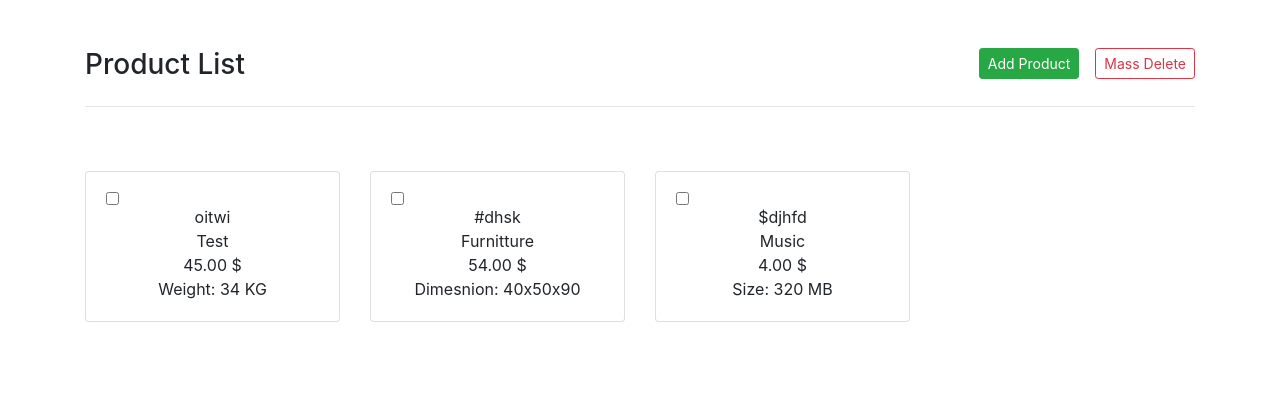
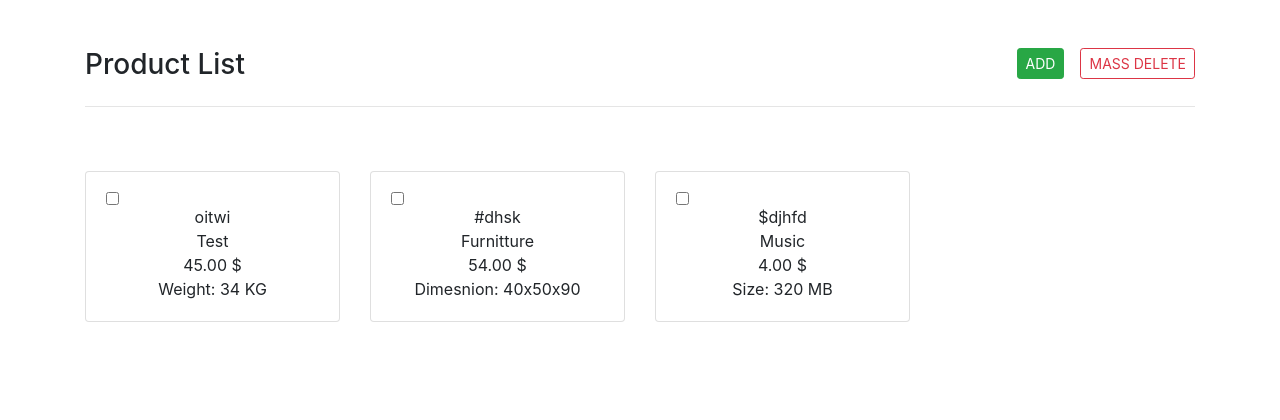
Before and after one commit to ivanakaran/Add-product-Object-Oriented-PHP-MVC, a PHP site: page / in a window 1280 px wide. Shown: the top 420 px of the page. Run offline with PHP 8.4, Linux system fonts and the light colour scheme; data comes from the database, SQL or seed files in the repository.

Commit message:
Minor changes

```diff
--- a/app/views/pages/index.php
+++ b/app/views/pages/index.php
@@ -5,12 +5,12 @@
   </div>
   <div class="d-flex justify-content-between">
     <div>
-      <a href="<?= URLROOT?>/pages/addproduct" class="btn btn-success btn-sm mr-3">Add Product</a>
+      <a href="<?= URLROOT?>/pages/addproduct" class="btn btn-success btn-sm mr-3">ADD</a>
     </div>
     <div>
       <form action="<?= URLROOT?>/pages/deleteProduct" method="POST">
         <input type="submit" class="btn btn-outline-danger btn-sm" id="delete-product-btn" name="deleteMutlipleBtn"
-          value="Mass Delete">
+          value="MASS DELETE">
     </div>
   </div>
 </div>
```
